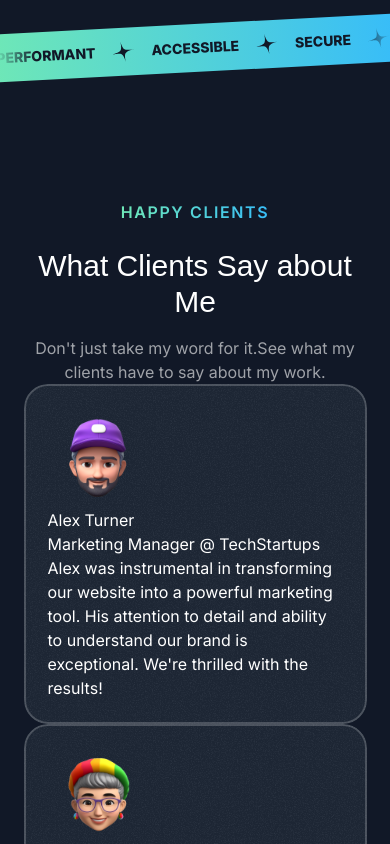
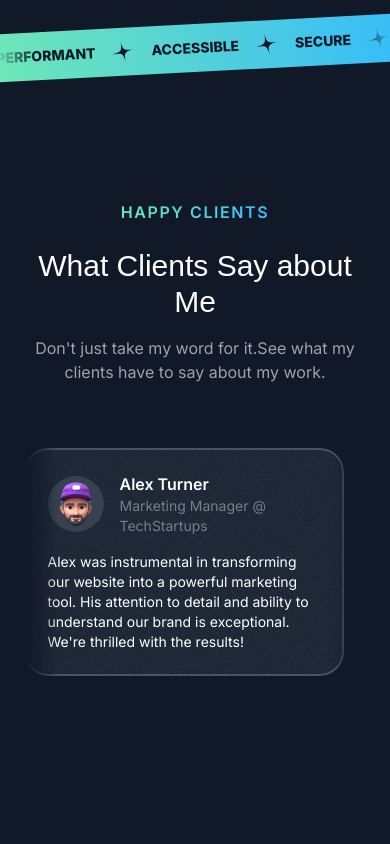
Before and after one commit to mr-Ayalk/ayalk_portfolio, a Next.js app: page / in a window 390 px wide. Shown: the part 2660-3504 px from the top of the page. After the commit the page ends 3400 px from the top, so only its background shows below. Built offline with nearby package versions, Linux system fonts and the light colour scheme; a web font is replaced by a local one.

Commit message:
mobile size testemonial page completed

```diff
--- a/src/sections/Testimonials.tsx
+++ b/src/sections/Testimonials.tsx
@@ -43,7 +43,7 @@
 
 export const TestimonialsSection = () => {
   return (
-    <div className="py-16">
+    <div className="py-16 flex">
       <div className="container">
         <SectionHeader
           eyebrow="Happy Clients"
@@ -52,15 +52,30 @@
         about my work."
         />
 
-        <div>
-          {testimonials.map((testimonial) => (
-            <Card key={testimonial.name}>
-              <Image src={testimonial.avatar} alt={testimonial.name} />
-              <div>{testimonial.name}</div>
-              <div>{testimonial.position}</div>
-              <p>{testimonial.text}</p>
-            </Card>
-          ))}
+        <div className="mt-16 flex overflow-x-clip [mask-image:linear-gradient(to_right,transparent,black_10%,black_90%,transparent)]">
+          <div className="flex gap-8 flex-none">
+            {testimonials.map((testimonial) => (
+              <Card key={testimonial.name} className="max-w-xs">
+                <div className="flex gap-4 items-center">
+                  <div className="size-14 bg-gray-700 inline-flex items-center justify-center rounded-full flex-shrink-0">
+                    <Image
+                      src={testimonial.avatar}
+                      alt={testimonial.name}
+                      className="max-h-full"
+                    />
+                  </div>
+
+                  <div className="">
+                    <div className="font-semibold">{testimonial.name}</div>
+                    <div className="text-sm text-white/40">
+                      {testimonial.position}
+                    </div>
+                  </div>
+                </div>
+                <p className="mt-4 text-sm">{testimonial.text}</p>
+              </Card>
+            ))}
+          </div>
         </div>
       </div>
     </div>
```
